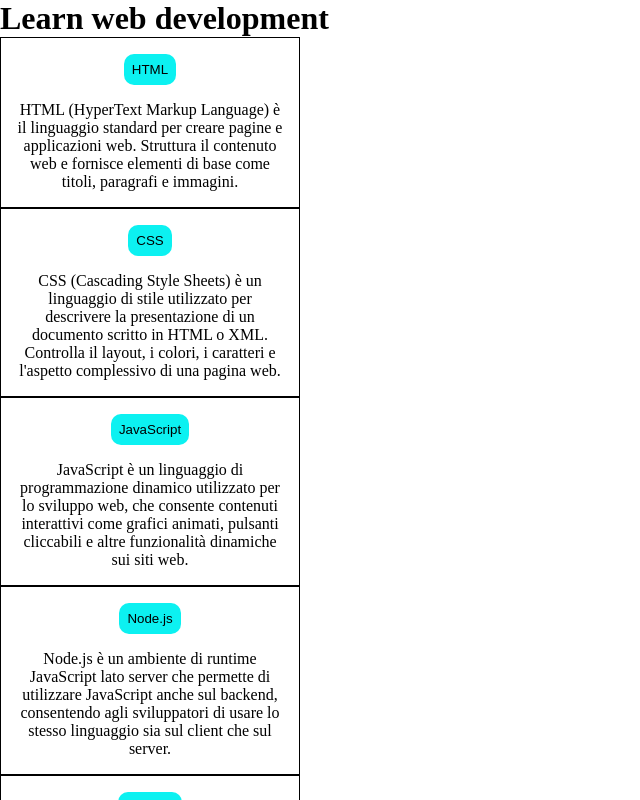
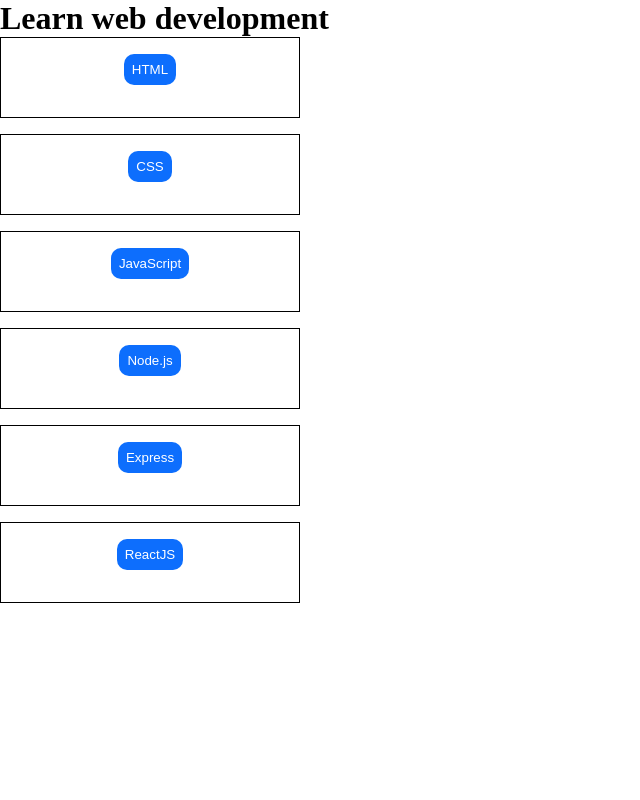
Before and after one commit to GiacomoVisin/react-use-state, a React (Vite) app in the folder vite-project/: page / in a window 1280 px wide. Shown: the top 800 px of the page, without its empty margins (0-640 px from the left). Built offline with nearby package versions, Linux system fonts and the light colour scheme.

Commit message:
first task complete, card and useState Working

```diff
--- a/vite-project/src/assets/components/Card.jsx
+++ b/vite-project/src/assets/components/Card.jsx
@@ -1,12 +1,20 @@
-export default function Card({item}) {
+import { useState } from "react"
 
+export default function Card({ item }) {
+    const [isVisible, setIsVisible] = useState(false)
 
     return (
         <div className="card">
-            <button> {item.title} </button>
-            <p>
-                {item.description}
-            </p>
+            <button onClick={() => setIsVisible(!isVisible)}
+                style={{ backgroundColor: isVisible ? "rgb(255, 193, 7)" : "rgb(13, 110, 253)" }}>  {item.title} </button>
+
+            {isVisible &&
+                <p>
+                    {item.description}
+                </p>
+
+            }
+
         </div>
     )
 }
--- a/vite-project/src/assets/components/CardContainer.jsx
+++ b/vite-project/src/assets/components/CardContainer.jsx
@@ -1,9 +1,9 @@
-import { use, useState } from "react"
+
 import Card from "./Card"
 import languages from "../../data/languages"
 
 export default function CardContainer({item}) {
-const [IsOn,SetIsOn] = useState (false)
+
 
     return (
         <>
--- a/vite-project/src/index.css
+++ b/vite-project/src/index.css
@@ -1,22 +1,24 @@
-*{
+* {
     padding: 0;
     margin: 0;
     box-sizing: border-box;
 }
 
 
-.card{
+.card {
     border: 1px solid black;
     padding: 1rem;
     width: 300px;
-    text-align: center  ;
+    text-align: center;
+    margin-bottom: 1rem;
 }
 
-button{
-    margin-bottom: 1rem ;
+button {
+    margin-bottom: 1rem;
     padding: 0.5rem;
-    background-color: rgb(12, 241, 241);
+    background-color: rgb(13, 110, 253);
     border-radius: 10px;
     border-style: none;
     cursor: pointer;
+    color: white;
 }
```
